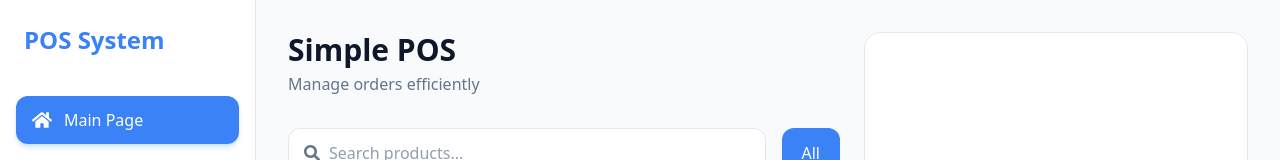
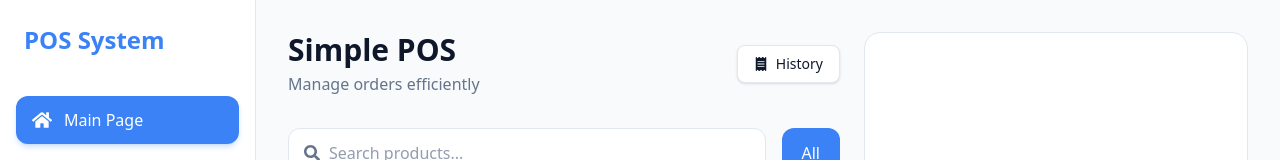
Before and after one commit to ZenitHTH/simple-pos, a Next.js app: page / in a window 1280 px wide. Shown: the top 160 px of the page. Built offline with nearby package versions, Linux system fonts and the light colour scheme.

Commit message:
feat: Add a history button to the POS client UI and update the Tauri application identifier.

```diff
--- a/src/app/components/POSClient.tsx
+++ b/src/app/components/POSClient.tsx
@@ -7,7 +7,7 @@ import Cart from './Cart';
 import PaymentModal from './PaymentModal';
 import { Product, CartItem } from '../types';
 import { categoryApi, receiptApi } from '../lib/api';
-import { FaSearch } from 'react-icons/fa';
+import { FaSearch, FaReceipt } from 'react-icons/fa';
 
 interface POSClientProps {
     initialProducts: Product[];
@@ -129,9 +129,17 @@ export default function POSClient({ initialProducts }: POSClientProps) {
         <div className="min-h-screen bg-background p-4 md:p-6 lg:p-8 flex gap-6 box-border">
             {/* Left Side: Product Grid */}
             <div className="flex-1 flex flex-col min-w-0">
-                <header className="mb-8">
-                    <h1 className="text-3xl font-bold text-foreground mb-1">Simple POS</h1>
-                    <p className="text-muted">Manage orders efficiently</p>
+                <header className="mb-8 flex justify-between items-center">
+                    <div>
+                        <h1 className="text-3xl font-bold text-foreground mb-1">Simple POS</h1>
+                        <p className="text-muted">Manage orders efficiently</p>
+                    </div>
+                    <button
+                        onClick={() => router.push('/history')}
+                        className="px-4 py-2 bg-card-bg border border-border rounded-lg shadow-sm hover:bg-card-hover transition-colors font-medium text-sm flex items-center gap-2"
+                    >
+                        <FaReceipt /> History
+                    </button>
                 </header>
 
                 {/* Filters & Search */}
@@ -193,6 +201,12 @@ export default function POSClient({ initialProducts }: POSClientProps) {
             />
 
             {/* Mobile Cart Toggle (optional, could be added later) */}
+
+            <div className="fixed bottom-4 right-4 lg:hidden">
+                {/* ... existing mobile logic if any ... */}
+            </div>
+
+
         </div>
     );
 }
```
